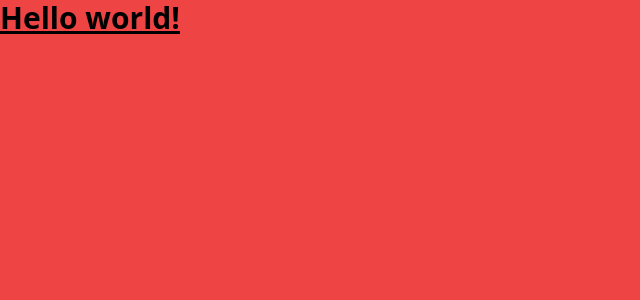
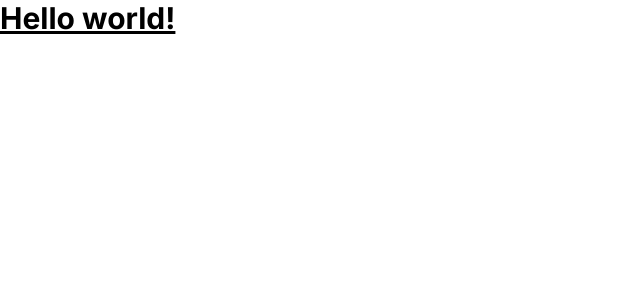
Before and after one commit to voxletlabs/payloadcms-starter, a Next.js app: page / in a window 1280 px wide. Shown: the top 300 px of the page, without its empty margins (0-640 px from the left). Built offline with nearby package versions, Linux system fonts and the light colour scheme.

Commit message:
fix issues

```diff
--- a/src/app/(app)/layout.tsx
+++ b/src/app/(app)/layout.tsx
@@ -1,19 +1,10 @@
 import React from 'react'
 import '@/app/globals.css'
-
-export const metadata = {
-  description: 'A blank template using Payload in a Next.js app.',
-  title: 'Payload Blank Template',
-}
 
 export default async function RootLayout(props: { children: React.ReactNode }) {
   const { children } = props
 
   return (
-    <html lang="en">
-      <body>
-        <main>{children}</main>
-      </body>
-    </html>
+    <main>{children}</main>
   )
 }
--- a/src/app/(app)/page.tsx
+++ b/src/app/(app)/page.tsx
@@ -1,10 +1,9 @@
 import React from 'react'
-import '@/app/globals.css'
 
 export default async function HomePage() {
 
   return (
-    <div className="h-screen w-full bg-red-500">
+    <div className="h-screen w-full">
       <h1 className="text-3xl font-bold underline">
         Hello world!
       </h1>
--- a/src/app/layout.tsx
+++ b/src/app/layout.tsx
@@ -53,6 +53,11 @@ const inter = Inter({ subsets: ['latin'] })
 //   }
 // }
 
+export const metadata = {
+    description: 'A blank template using Payload in a Next.js app.',
+    title: 'Payload Blank Template',
+}
+
 export default function RootLayout({
     children,
 }: Readonly<{
```
